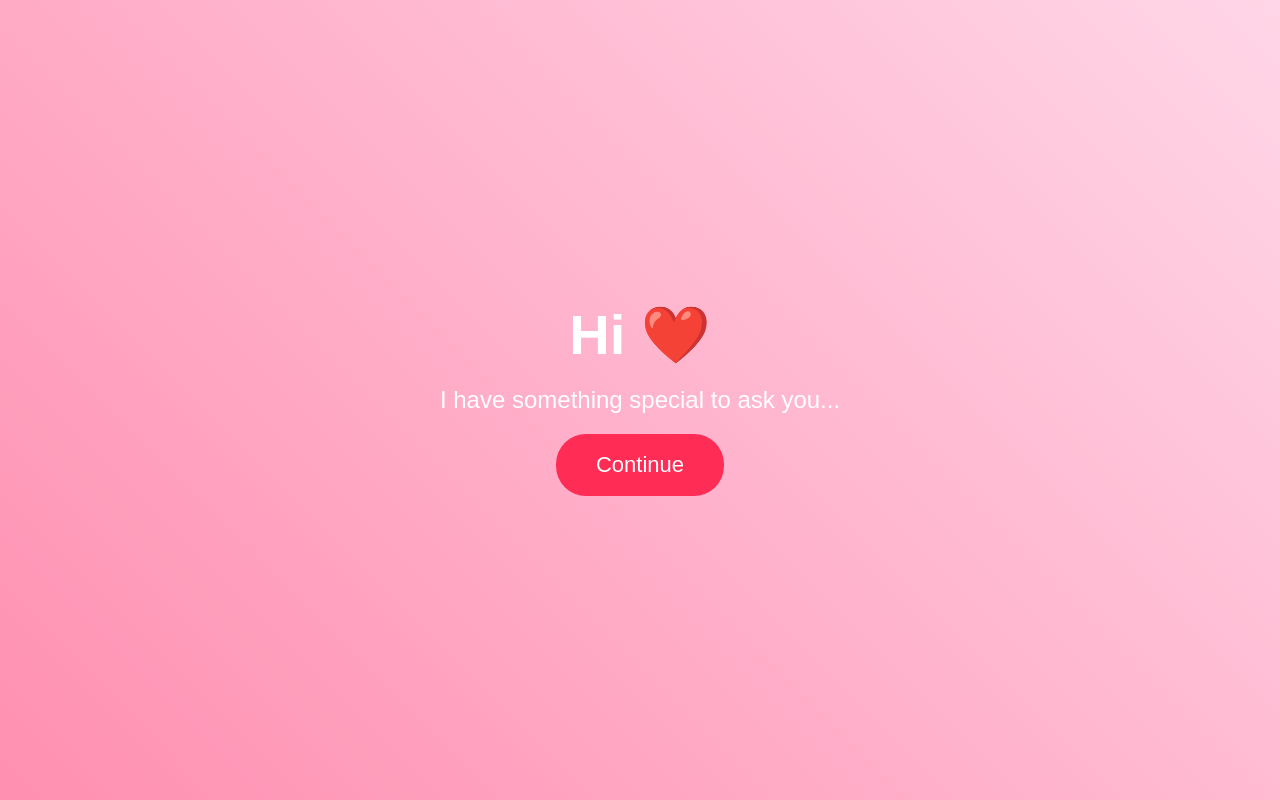
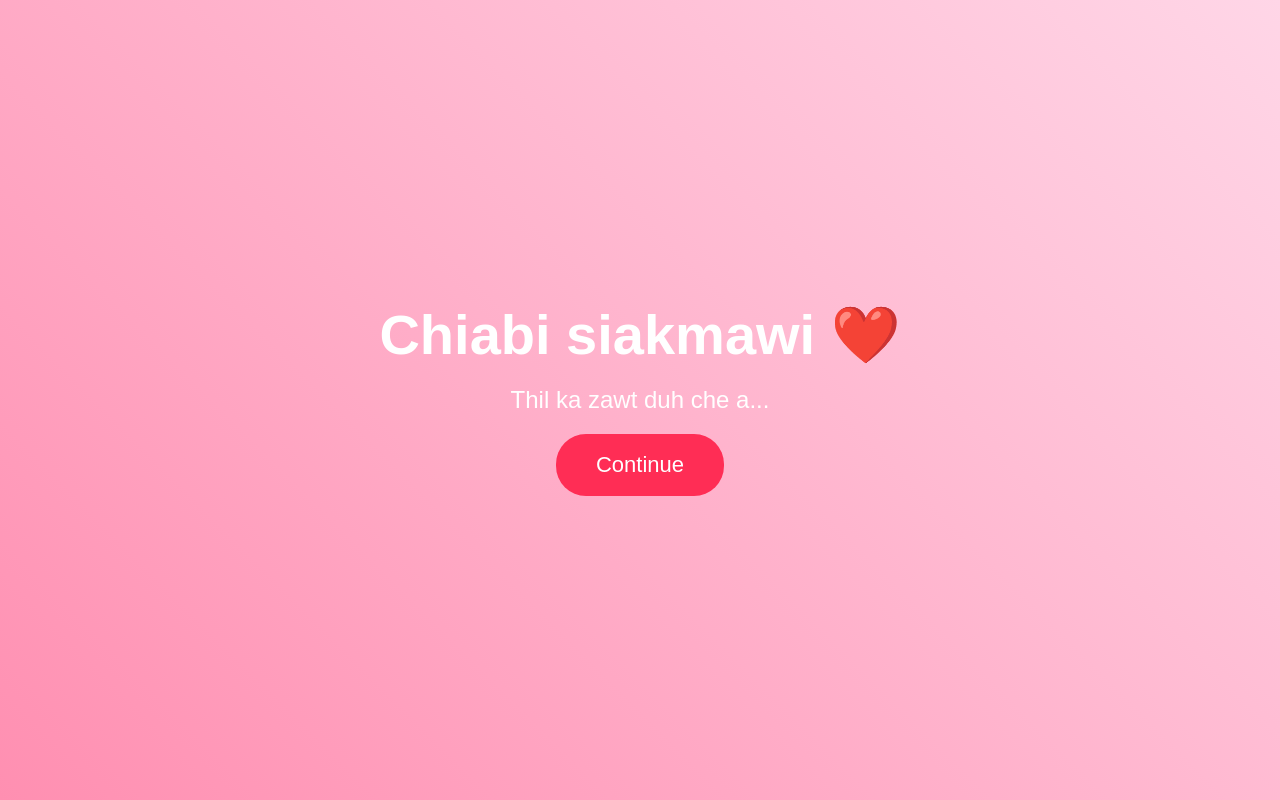
Before and after one commit to Timothy5912/specia, a plain HTML site: page index.html in a window 1280 px wide. Drawn offline with Linux system fonts and the light colour scheme.

Commit message:
Update index.html

```diff
--- a/index.html
+++ b/index.html
@@ -3,5 +3,5 @@
 <link rel="stylesheet" href="style.css"></head>
 <body>
 <audio autoplay loop><source src="music.mp3" type="audio/mpeg"></audio>
-<div class="center"><h1>Hi ❤️</h1><p>I have something special to ask you...</p>
+<div class="center"><h1>Chiabi siakmawi ❤️</h1><p>Thil ka zawt duh che a...</p>
 <a href="proposal.html"><button class="btn yes">Continue</button></a></div></body></html>
```
